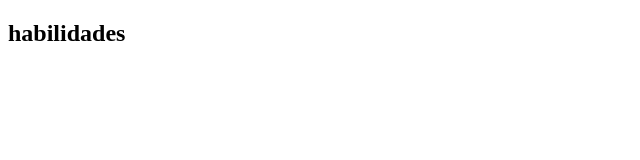
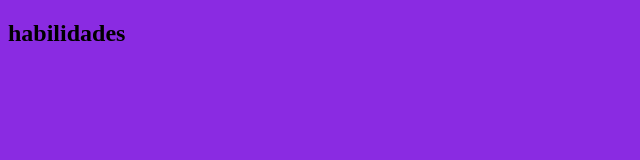
Before and after one commit to ezriguina/Daw2_CV, a plain HTML site: page html/habilidades.html in a window 1280 px wide. Shown: the whole page, without its empty margins (0-640 px from the left). Drawn offline with Linux system fonts and the light colour scheme.

Commit message:
import font type

```diff
--- a/html/habilidades.html
+++ b/html/habilidades.html
@@ -3,6 +3,7 @@
 <head>
     <meta charset="UTF-8">
     <meta name="viewport" content="width=device-width, initial-scale=1.0">
+    <link rel="stylesheet" href="/style.css">
     <title>Document</title>
 </head>
 <body>
--- a/style.css
+++ b/style.css
@@ -0,0 +1,6 @@
+@import url('https://fonts.googleapis.com/css2?family=Josefin+Sans:ital,wght@0,100;0,200;0,300;0,400;0,500;1,600&family=Montserrat:ital,wght@0,300;0,400;0,500;1,300;1,400&family=Poppins:ital,wght@0,100;0,200;0,600;0,700;1,100;1,200;1,300;1,400;1,500&family=Saira:wght@700&display=swap');
+
+html{
+    background-color: blueviolet;
+    color: black;
+}
```
Also changed, not shown: html/index.html (+1 -0 lines).
